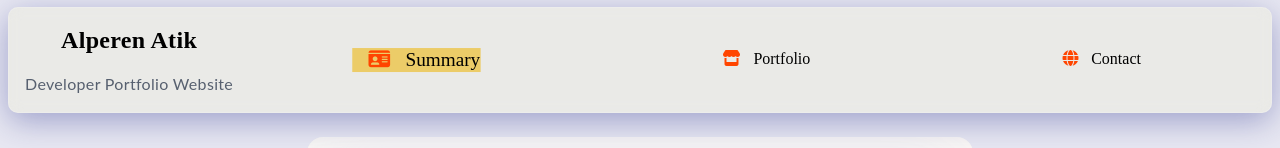
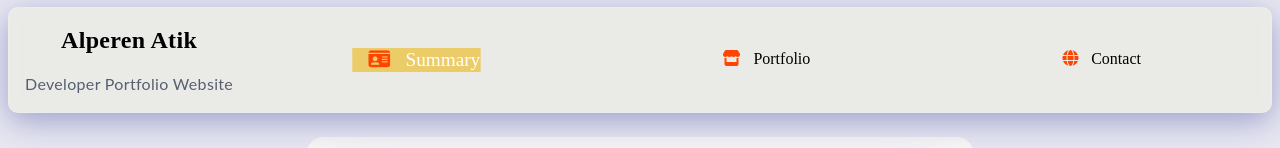
Before and after one commit to alperenatikhan/atik-personal-portfolio, a React (Create React App) app: page / in a window 1280 px wide. In both pictures the pointer is over the element "Summary". Shown: the top 148 px of the page. Built offline with nearby package versions, Linux system fonts and the light colour scheme; grey boxes are pictures that could not be loaded.

Commit message:
1 file modified

```diff
--- a/src/style.css
+++ b/src/style.css
@@ -53,6 +53,11 @@ li {
   transform: scale(1.2);
   padding: 0.05rem;
   background-color: #eccc68;
+  color:white;
+}
+
+i:hover{
+  color:cornflowerblue;
 }
 
 #hero-pic {
```
